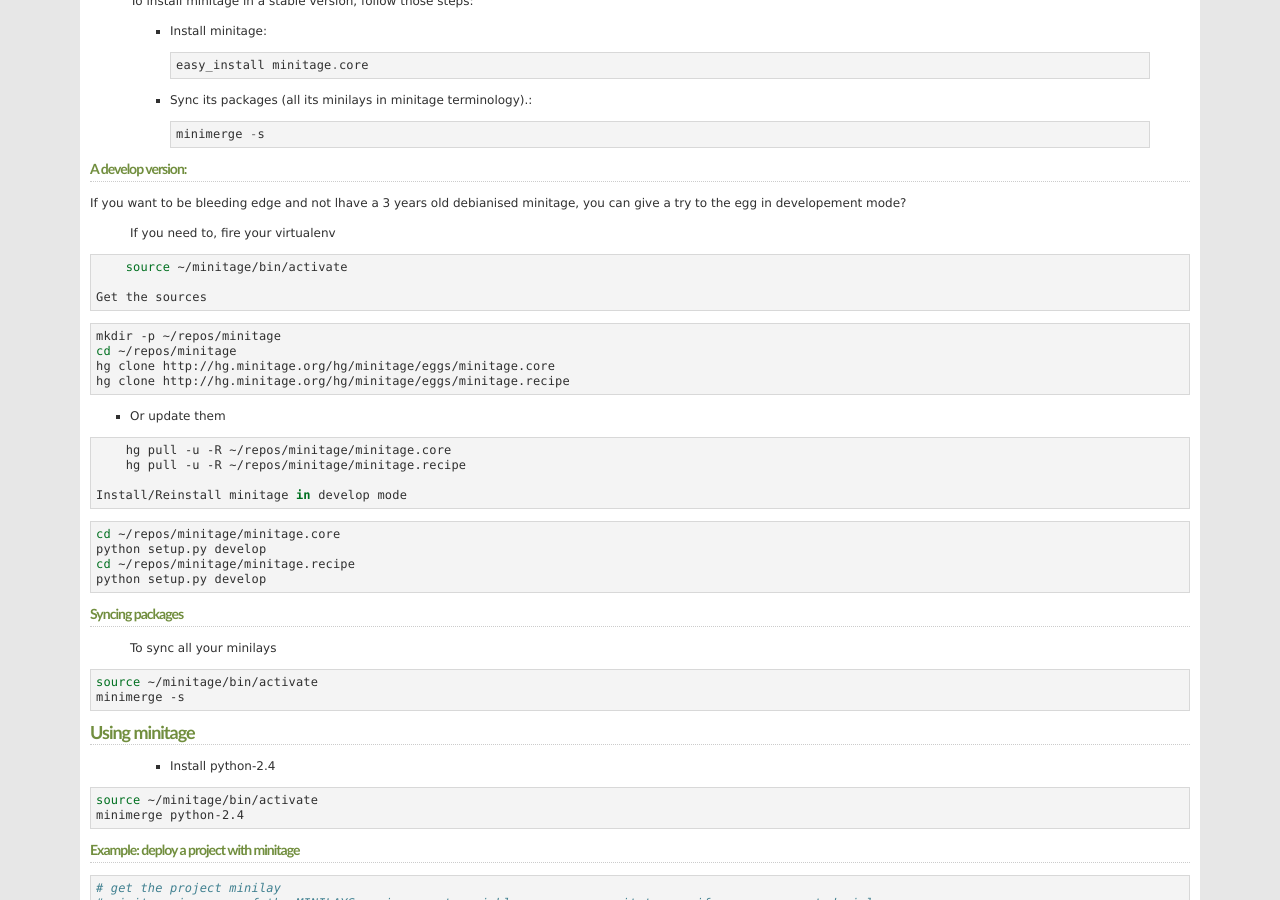
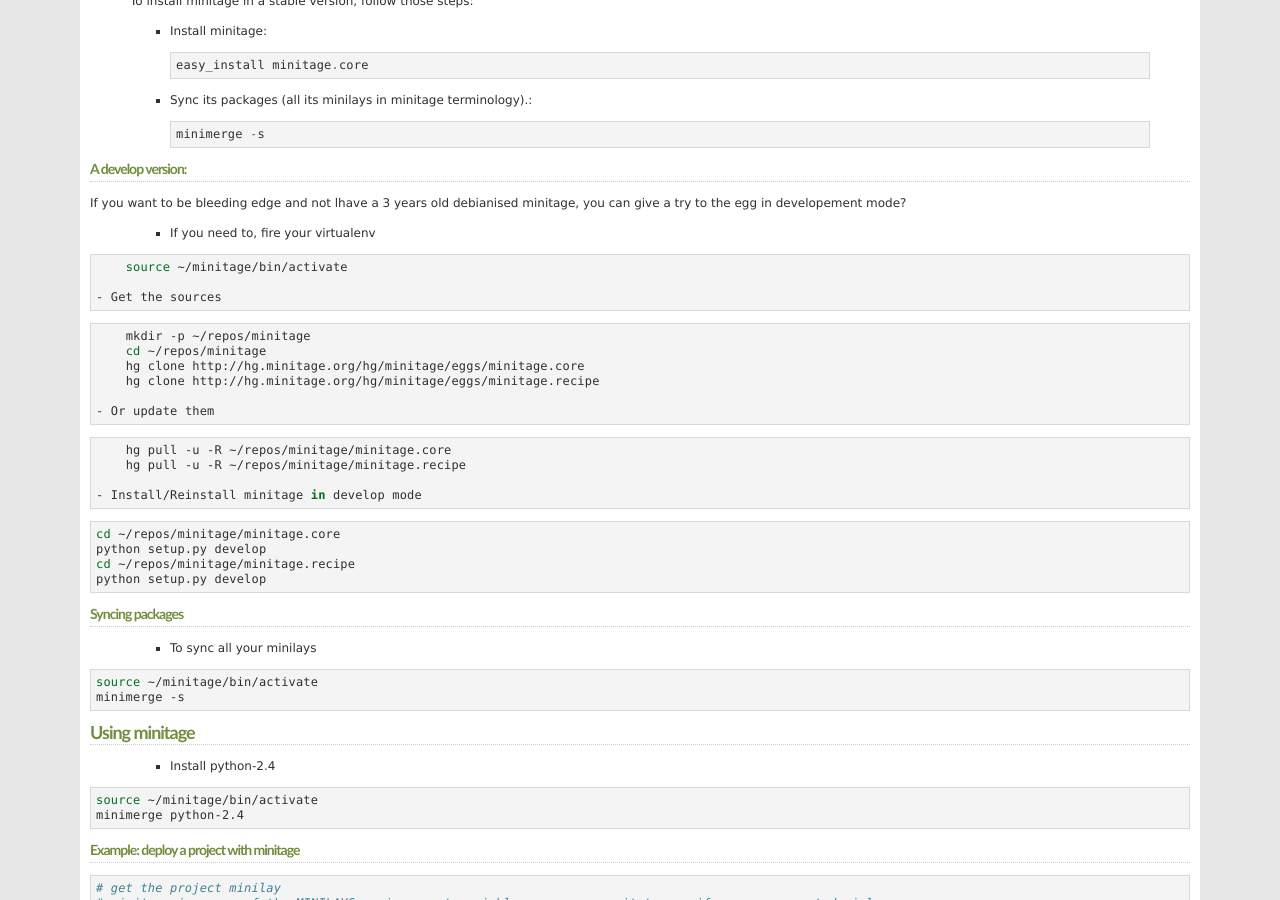
Before and after one commit to minitage/minitage.github.io, a Sphinx documentation site: the page built from source/installation.rst, in a window 1280 px wide and 900 px high, scrolled down 3342 px. Built offline with Sphinx 7.4.7, drawn with Linux system fonts in a browser that asks for light colours.

```diff
--- a/source/installation.rst
+++ b/source/installation.rst
@@ -192,13 +192,13 @@ A develop version:
 If you want to be bleeding edge and not lhave a 3 years old debianised
 minitage, you can give a try to the egg in developement mode?
 
-    If you need to, fire your virtualenv
+    - If you need to, fire your virtualenv
 
 .. sourcecode:: sh
 
         source ~/minitage/bin/activate
 
-    Get the sources
+    - Get the sources
 
 .. sourcecode:: sh
 
@@ -207,14 +207,14 @@ minitage, you can give a try to the egg in developement mode?
         hg clone http://hg.minitage.org/hg/minitage/eggs/minitage.core
         hg clone http://hg.minitage.org/hg/minitage/eggs/minitage.recipe
 
-- Or update them
+    - Or update them
 
 .. sourcecode:: sh
 
         hg pull -u -R ~/repos/minitage/minitage.core
         hg pull -u -R ~/repos/minitage/minitage.recipe
 
-    Install/Reinstall minitage in develop mode
+    - Install/Reinstall minitage in develop mode
 
 .. sourcecode:: sh
 
@@ -227,7 +227,7 @@ minitage, you can give a try to the egg in developement mode?
 Syncing packages
 -----------------
 
-    To sync all your minilays
+    - To sync all your minilays
 
 .. sourcecode:: sh
 
```
